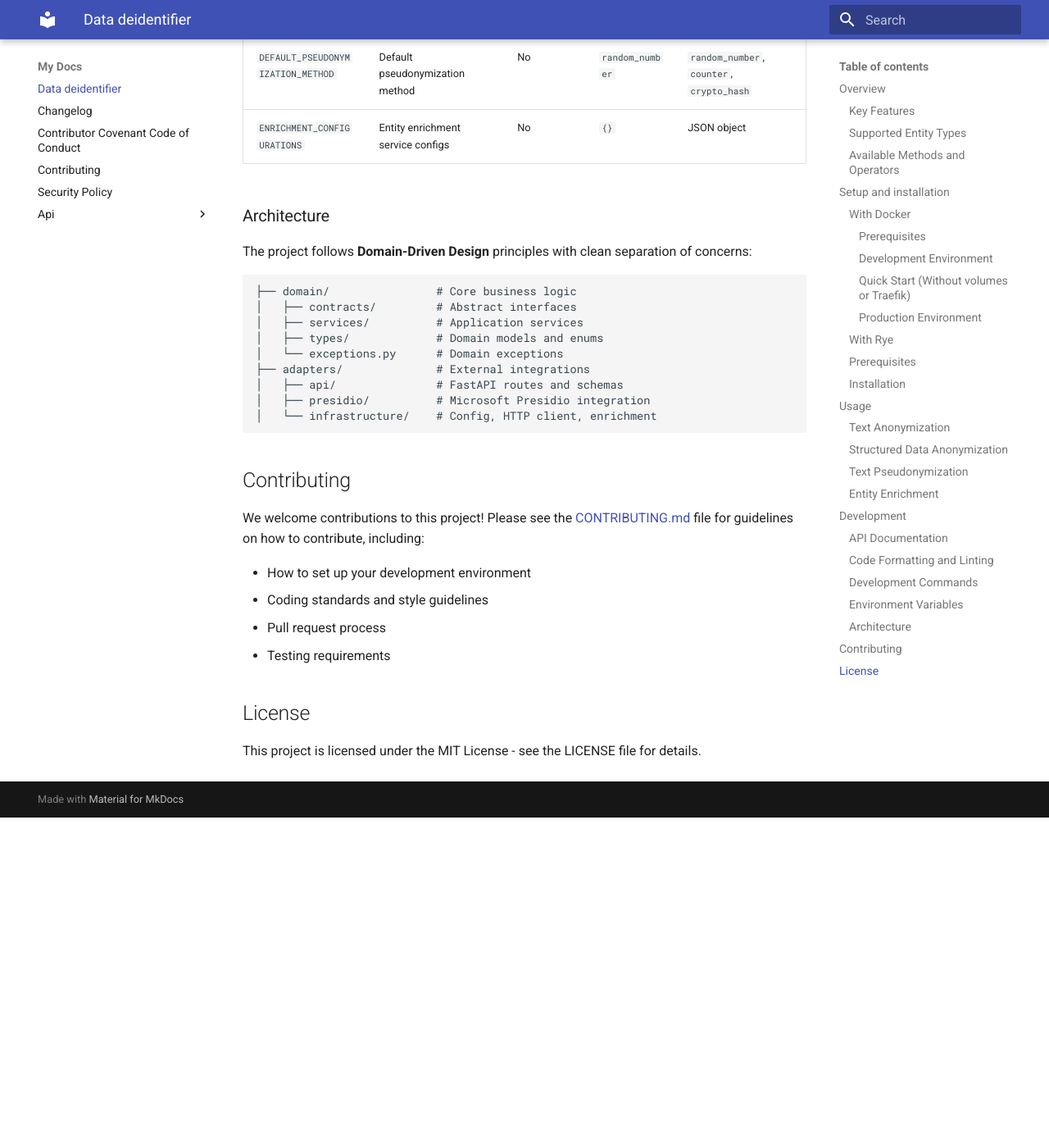
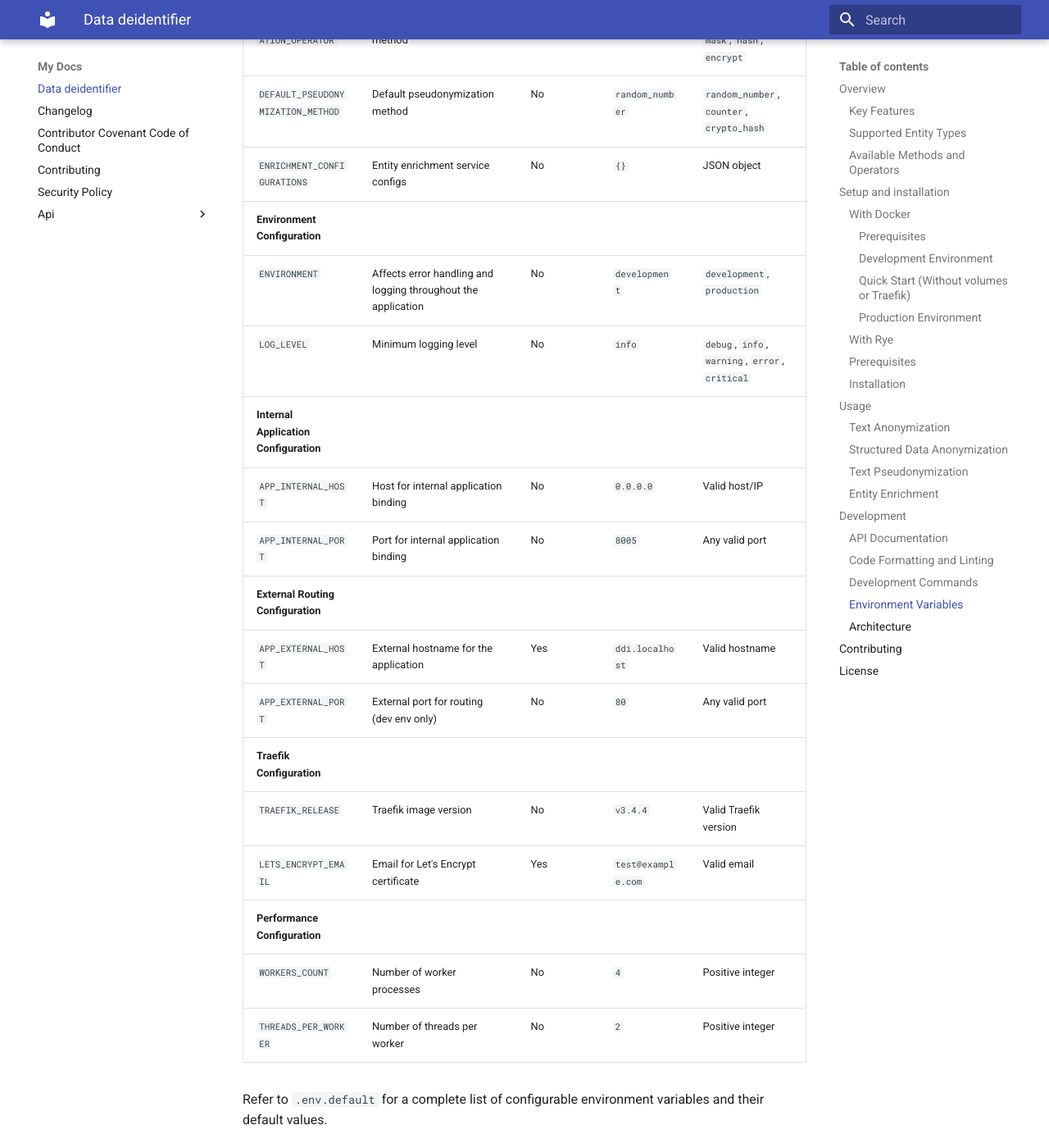
Before and after one commit to Prometheus-X-association/data-deidentifier, an MkDocs documentation site: the page built from docs/README.md, in a window 1280 px wide and 1400 px high, scrolled down 7615 px. Shown: the whole window at 82% size. Built offline with MkDocs 1.6.1 and Material for MkDocs 9.7.7, drawn with Linux system fonts in a browser that asks for light colours; before the commit the page ends 8612 px from its top, so only the background shows below that; some of the changed text lies outside the part shown.

Commit message:
:memo: Update README environment variables

```diff
--- a/docs/README.md
+++ b/docs/README.md
@@ -350,13 +350,31 @@ make docs-serve        # Serve project documentation locally
 
 ### Environment Variables
 
-| Variable                          | Description                        | Required | Default Value   | Possible Values                                |
-|-----------------------------------|------------------------------------|----------|-----------------|------------------------------------------------|
-| `DEFAULT_LANGUAGE`                | Default language for text analysis | No       | `en`            | `en`                                           |
-| `DEFAULT_MINIMUM_SCORE`           | Default confidence threshold       | No       | `0.5`           | `0.0` to `1.0`                                 |
-| `DEFAULT_ANONYMIZATION_OPERATOR`  | Default anonymization method       | No       | `replace`       | `replace`, `redact`, `mask`, `hash`, `encrypt` |
-| `DEFAULT_PSEUDONYMIZATION_METHOD` | Default pseudonymization method    | No       | `random_number` | `random_number`, `counter`, `crypto_hash`      |
-| `ENRICHMENT_CONFIGURATIONS`       | Entity enrichment service configs  | No       | `{}`            | JSON object                                    |
+| Variable                               | Description                                                   | Required | Default Value      | Possible Values                                 |
+|----------------------------------------|---------------------------------------------------------------|----------|--------------------|-------------------------------------------------|
+| **Application Configuration**          |                                                               |          |                    |                                                 |
+| `DEFAULT_LANGUAGE`                     | Default language for text analysis                            | No       | `en`               | `en`                                            |
+| `DEFAULT_MINIMUM_SCORE`                | Default confidence threshold                                  | No       | `0.5`              | `0.0` to `1.0`                                  |
+| `DEFAULT_ANONYMIZATION_OPERATOR`       | Default anonymization method                                  | No       | `replace`          | `replace`, `redact`, `mask`, `hash`, `encrypt`  |
+| `DEFAULT_PSEUDONYMIZATION_METHOD`      | Default pseudonymization method                               | No       | `random_number`    | `random_number`, `counter`, `crypto_hash`       |
+| `ENRICHMENT_CONFIGURATIONS`            | Entity enrichment service configs                             | No       | `{}`               | JSON object                                     |
+| **Environment Configuration**          |                                                               |          |                    |                                                 |
+| `ENVIRONMENT`                          | Affects error handling and logging throughout the application | No       | `development`      | `development`, `production`                     |
+| `LOG_LEVEL`                            | Minimum logging level                                         | No       | `info`             | `debug`, `info`, `warning`, `error`, `critical` |
+| **Internal Application Configuration** |                                                               |          |                    |                                                 |
+| `APP_INTERNAL_HOST`                    | Host for internal application binding                         | No       | `0.0.0.0`          | Valid host/IP                                   |
+| `APP_INTERNAL_PORT`                    | Port for internal application binding                         | No       | `8005`             | Any valid port                                  |
+| **External Routing Configuration**     |                                                               |          |                    |                                                 |
+| `APP_EXTERNAL_HOST`                    | External hostname for the application                         | Yes      | `ddi.localhost`    | Valid hostname                                  |
+| `APP_EXTERNAL_PORT`                    | External port for routing (dev env only)                      | No       | `80`               | Any valid port                                  |
+| **Traefik Configuration**              |                                                               |          |                    |                                                 |
+| `TRAEFIK_RELEASE`                      | Traefik image version                                         | No       | `v3.4.4`           | Valid Traefik version                           |
+| `LETS_ENCRYPT_EMAIL`                   | Email for Let's Encrypt certificate                           | Yes      | `test@example.com` | Valid email                                     |
+| **Performance Configuration**          |                                                               |          |                    |                                                 |
+| `WORKERS_COUNT`                        | Number of worker processes                                    | No       | `4`                | Positive integer                                |
+| `THREADS_PER_WORKER`                   | Number of threads per worker                                  | No       | `2`                | Positive integer                                |
+
+Refer to `.env.default` for a complete list of configurable environment variables and their default values.
 
 ### Architecture
 
```
